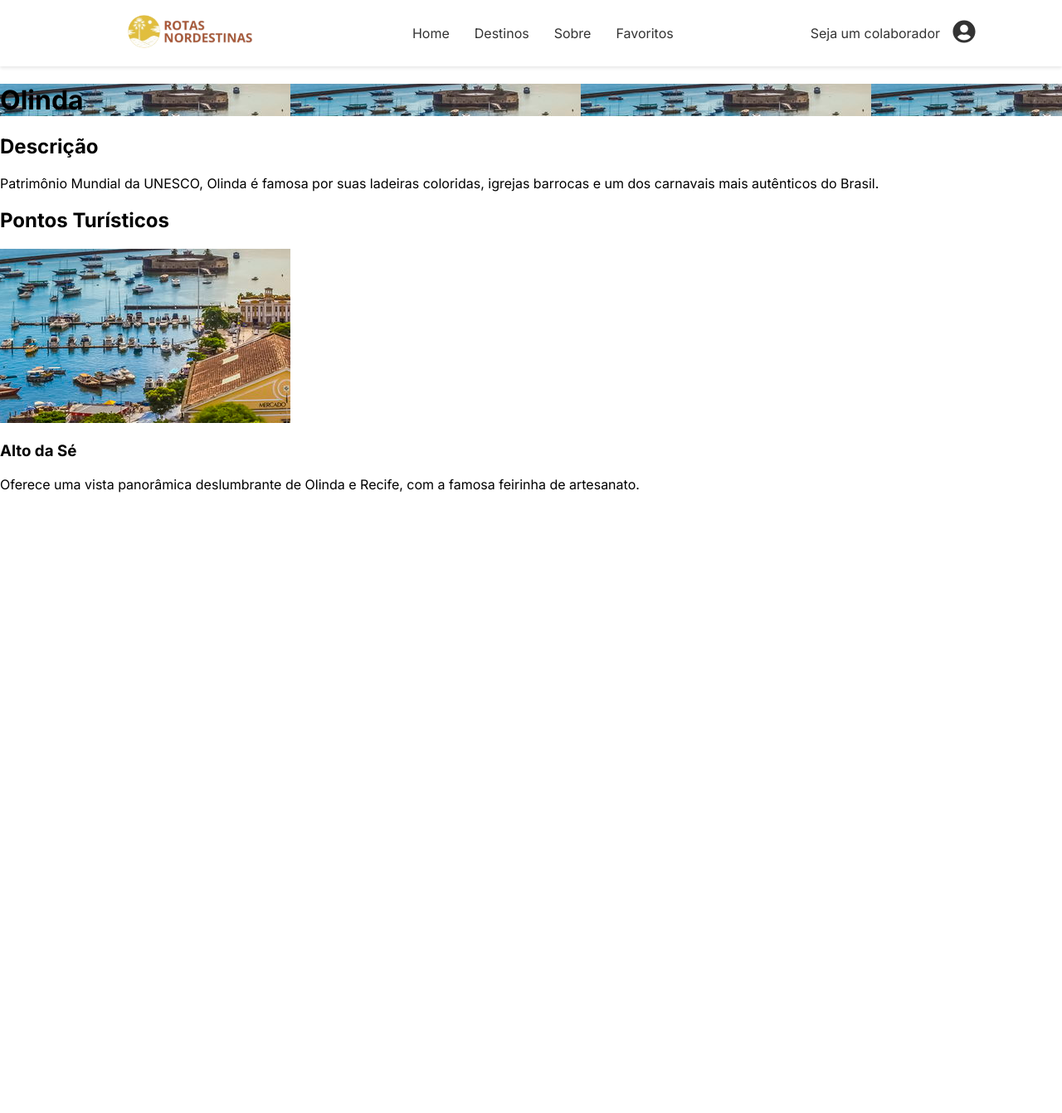
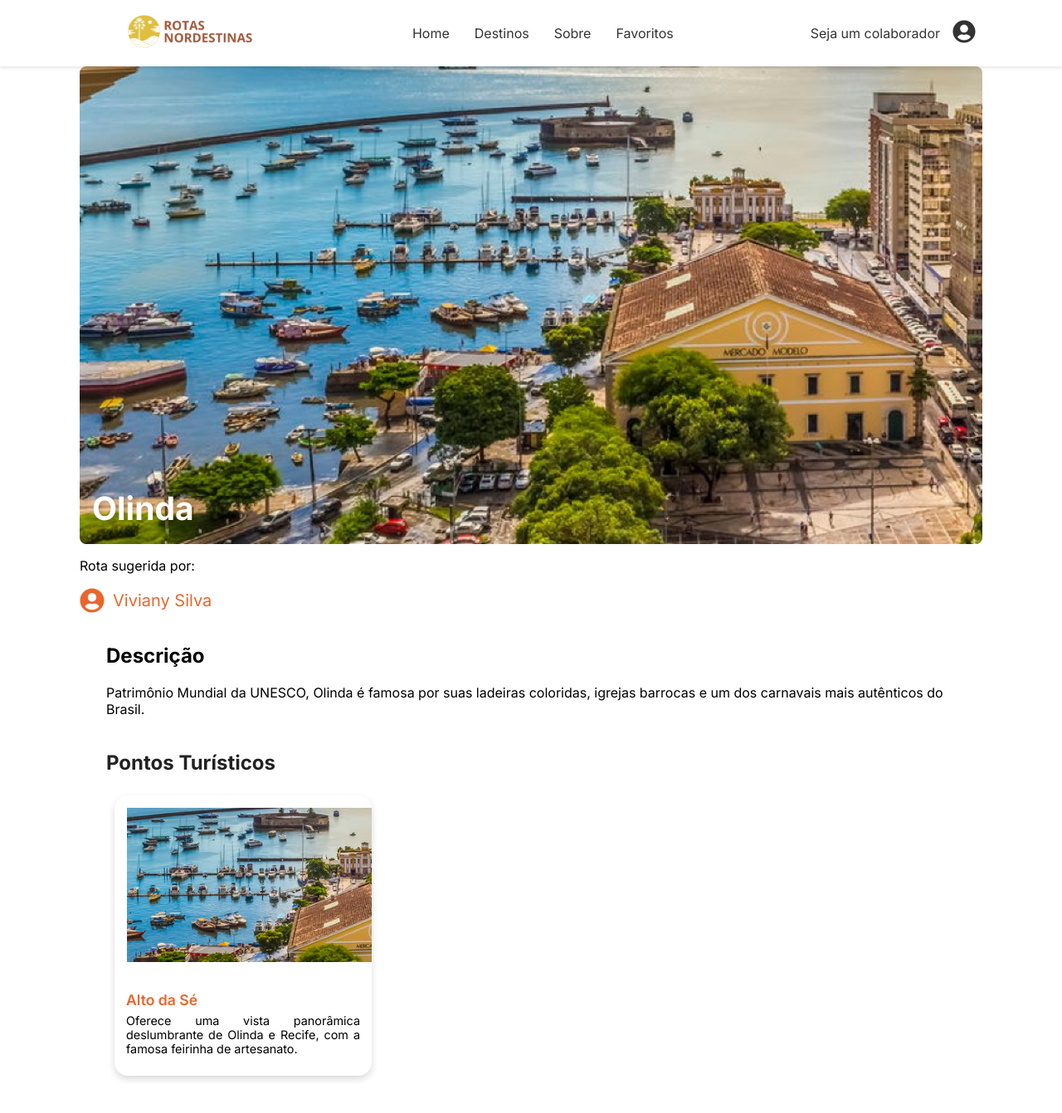
Before and after one commit to callmepeh/Rotas-Nordestinas-Ger-ncia-de-Projetos, a React (Vite) app in the folder rotas-nordestinas/: page /destinos/Picos in a window 1280 px wide. Shown: the top 1342 px of the page at 83% size. Before the commit the page ends 800 px from the top, so only its background shows below. Built offline with nearby package versions, Linux system fonts and the light colour scheme.

Commit message:
feat: created a new screen to display all cities

```diff
--- /dev/null
+++ b/rotas-nordestinas/src/components/destinations/GeneralCard.css
@@ -0,0 +1,38 @@
+.info-card {
+    width: 310px;
+    background-color: #fff;
+    border-radius: 16px;
+    overflow: hidden;
+    box-shadow: 0 4px 8px rgba(0, 0, 0, 0.15);
+    transition: transform 0.3s;
+    flex-shrink: 0;
+}
+
+.info-card:hover {
+  transform: scale(1.02);
+}
+
+.info-card-image {
+  width: 100%;
+  height: 100%;
+  justify-items: center;
+  /* object-fit: cover; */
+  margin: 15px;
+}
+
+.info-card-content {
+    padding: 10px 14px;
+}
+
+.info-card-title {
+    font-size: 1.1rem;
+    font-weight: 600;
+    color: var(--cor-primaria);
+}
+
+.info-card-description {
+    font-size: 0.9rem;
+    color: black;
+    margin-top: 6px;
+    text-align: justify;
+}
--- /dev/null
+++ b/rotas-nordestinas/src/components/destinations/GeneralCard.tsx
@@ -0,0 +1,27 @@
+import React from "react";
+import "./GeneralCard.css";
+
+export interface InfoItem {
+  id: string;
+  imagem: string;
+  nome: string;
+  descricao: string;
+}
+
+interface InfoCardProps {
+  item: InfoItem;
+}
+
+const InfoCard: React.FC<InfoCardProps> = ({ item }) => {
+  return (
+    <div className="info-card">
+      <img src={item.imagem} alt={item.nome} className="info-card-image" />
+      <div className="info-card-content">
+        <h3 className="info-card-title">{item.nome}</h3>
+        <p className="info-card-description">{item.descricao}</p>
+      </div>
+    </div>
+  );
+};
+
+export default InfoCard;
--- /dev/null
+++ b/rotas-nordestinas/src/components/destinations/InfoCarousel.css
@@ -0,0 +1,28 @@
+.info-carousel-section {
+  margin: 40px 0;
+}
+
+.info-carousel-title {
+  font-size: 1.5rem;
+  font-weight: bold;
+  color: #222;
+  margin-bottom: 15px;
+}
+
+.info-carousel-container {
+  display: flex;
+  overflow-x: auto;
+  gap: 16px;
+  padding-bottom: 10px;
+  scroll-behavior: smooth;
+  padding: 10px;
+}
+
+.info-carousel-container::-webkit-scrollbar {
+  height: 8px;
+}
+
+.info-carousel-container::-webkit-scrollbar-thumb {
+  background: #ccc;
+  border-radius: 10px;
+}
--- /dev/null
+++ b/rotas-nordestinas/src/components/destinations/InfoCarousel.tsx
@@ -0,0 +1,24 @@
+import React from "react";
+import InfoCard from "./GeneralCard";
+import type { InfoItem } from "./GeneralCard";
+import "./InfoCarousel.css";
+
+interface InfoCarouselProps {
+  titulo: string;
+  itens: InfoItem[];
+}
+
+const InfoCarousel: React.FC<InfoCarouselProps> = ({ titulo, itens }) => {
+  return (
+    <section className="info-carousel-section">
+      <h2 className="info-carousel-title">{titulo}</h2>
+      <div className="info-carousel-container">
+        {itens.map((item) => (
+          <InfoCard key={item.id} item={item} />
+        ))}
+      </div>
+    </section>
+  );
+};
+
+export default InfoCarousel;
--- a/rotas-nordestinas/src/data/database.ts
+++ b/rotas-nordestinas/src/data/database.ts
@@ -31,6 +31,7 @@ export const DESTINOS: Destino[] = [
     estado: "Pernambuco",
     cidade: "Recife",
     imagem: "/cidade.png", // Sugestão: crie uma pasta public/images/
+    imagemCapa: "/cidades.jpeg",
     descricao:
       'Recife, a capital do estado de Pernambuco, no nordeste do Brasil, é caracterizada por seus rios, pontes e ilhas. Conhecida como a "Veneza Brasileira", a cidade possui um centro histórico vibrante, o Recife Antigo, com edifícios coloniais coloridos e uma rica cena cultural.',
     pontosTuristicos: [
@@ -55,6 +56,7 @@ export const DESTINOS: Destino[] = [
     estado: "Pernambuco",
     cidade: "Olinda",
     imagem: "/cidade.png",
+    imagemCapa: "/cidades.jpeg",
     descricao:
       "Patrimônio Mundial da UNESCO, Olinda é famosa por suas ladeiras coloridas, igrejas barrocas e um dos carnavais mais autênticos do Brasil.",
     pontosTuristicos: [
@@ -72,6 +74,7 @@ export const DESTINOS: Destino[] = [
     estado: "Piaui",
     cidade: "Olinda",
     imagem: "/cidade.png",
+    imagemCapa: "/cidades.jpeg",
     descricao:
       "Patrimônio Mundial da UNESCO, Olinda é famosa por suas ladeiras coloridas, igrejas barrocas e um dos carnavais mais autênticos do Brasil.",
     pontosTuristicos: [
--- a/rotas-nordestinas/src/pages/DestinationDetailPage.css
+++ b/rotas-nordestinas/src/pages/DestinationDetailPage.css
@@ -1,4 +1,73 @@
-/* src/components/destinations/DestinationCard.css */
+.detail-hero {
+  width: 85%;
+  margin: 0px auto 0 auto;
+  height: 72vh;
+  border-radius: 8px;
+  overflow: hidden;
+
+  background-size: cover;
+  background-position: center;
+  background-repeat: no-repeat;
+
+  color: var(--cor-fundo);
+  display: flex;
+  align-items: center;
+  position: relative;
+}
+
+/* .detail-hero {
+  height: 100%;
+  display: flex;
+  align-items: center;
+} */
+
+.detail-hero {
+  text-align: left;
+  /* max-width: 600px; */
+  padding-left: 0;
+  align-items: end;
+}
+
+.detail-hero h1 {
+  font-size: 39px;
+  text-shadow: 2px 2px 5px rgba(0, 0, 0, 0.2);
+  margin-bottom: 1.2rem;
+  line-height: 1.2;
+  padding: 0 15px;
+}
+
+.flex_area {
+  width: 85%;
+  margin: 0px auto 0 auto;
+  display: flex;
+  justify-content: center;
+  align-items: left;
+  flex-direction: column;
+  /* gap: 40px; */
+  /* margin: 20px;  */
+}
+
+.sugested_user {
+  width: 85%;
+  font-size: 16px;
+  margin-bottom: 0px;
+  color: black;
+}
+
+.user {
+  display: flex;
+  gap: 10px;
+  align-items: center;
+}
+
+.user p {
+    font-size: 20px;
+    color: var(--cor-primaria);
+}
+
+.user svg {
+    color: var(--cor-primaria);
+}
 
 .destination-card-link {
   text-decoration: none;
--- a/rotas-nordestinas/src/pages/DestinationDetailPage.tsx
+++ b/rotas-nordestinas/src/pages/DestinationDetailPage.tsx
@@ -1,9 +1,11 @@
-// src/pages/DestinationDetailPage.tsx
-
 import { useParams } from "react-router-dom";
 import { DESTINOS } from "../data/database";
+import Container from "../components/layout/Container";
 import Navbar from "../components/layout/Navbar";
-import "./DestinationDetailPage.css"; // Estilos para a página
+import "./DestinationDetailPage.css";
+import { FaUserCircle } from "react-icons/fa";
+import InfoCarousel from "../components/destinations/InfoCarousel";
+
 
 const DestinationDetailPage = () => {
   // O hook useParams() pega os parâmetros da URL.
@@ -31,31 +33,59 @@ const DestinationDetailPage = () => {
       <Navbar />
       <div
         className="detail-hero"
-        style={{ backgroundImage: `url(${destino.imagem})` }}
+        style={{ backgroundImage: `url(${destino.imagemCapa})` }}
       >
         <h1>{destino.cidade}</h1>
       </div>
+
+      <div className="flex_area">
+          <p className="sugested_user">Rota sugerida por:</p>
+          <div className="user">
+              <FaUserCircle size={30} />
+              <p>Viviany Silva</p>
+          </div>
+      </div>
+
+      <Container>
       <main className="detail-container">
         <section className="description-section">
           <h2>Descrição</h2>
           <p>{destino.descricao}</p>
         </section>
 
-        <section className="poi-section">
-          <h2>Pontos Turísticos</h2>
-          <div className="poi-grid">
-            {destino.pontosTuristicos.map((ponto) => (
-              <div key={ponto.id} className="poi-card">
-                <img src={ponto.imagem} alt={ponto.nome} />
-                <h3>{ponto.nome}</h3>
-                <p>{ponto.descricao}</p>
-              </div>
-            ))}
-          </div>
-        </section>
+        <div className="carousel-section">
+          <InfoCarousel
+            titulo="Pontos Turísticos"
+            itens={destino.pontosTuristicos.map(pt => ({
+              id: String(pt.id),
+              imagem: pt.imagem,
+              nome: pt.nome,
+              descricao: pt.descricao
+            }))}
+          />
 
-        {/* Aqui entrariam as outras seções como "Atividades", "Como Chegar", etc. */}
+          {/* <InfoCarousel
+            titulo="Atividades"
+            itens={destino.atividades.map(a => ({
+              id: String(a.id),
+              imagem: a.imagem,
+              nome: a.nome,
+              descricao: a.descricao
+            }))}
+          />
+
+          <InfoCarousel
+            titulo="Dicas"
+            itens={destino.dicas.map(d => ({
+              id: String(d.id),
+              imagem: d.imagem,
+              nome: d.nome,
+              descricao: d.descricao
+            }))}
+          /> */}
+        </div>
       </main>
+    </Container>
     </div>
   );
 };
--- a/rotas-nordestinas/src/types/index.ts
+++ b/rotas-nordestinas/src/types/index.ts
@@ -31,6 +31,7 @@ export interface Destino {
   estado: string;
   cidade: string;
   imagem: string;
+  imagemCapa: string;
   descricao: string;
   pontosTuristicos: PontoTuristico[];
   // Podemos adicionar outros campos que vimos no design depois
```
Also changed, not shown: rotas-nordestinas/public/cidades.jpeg (added).
